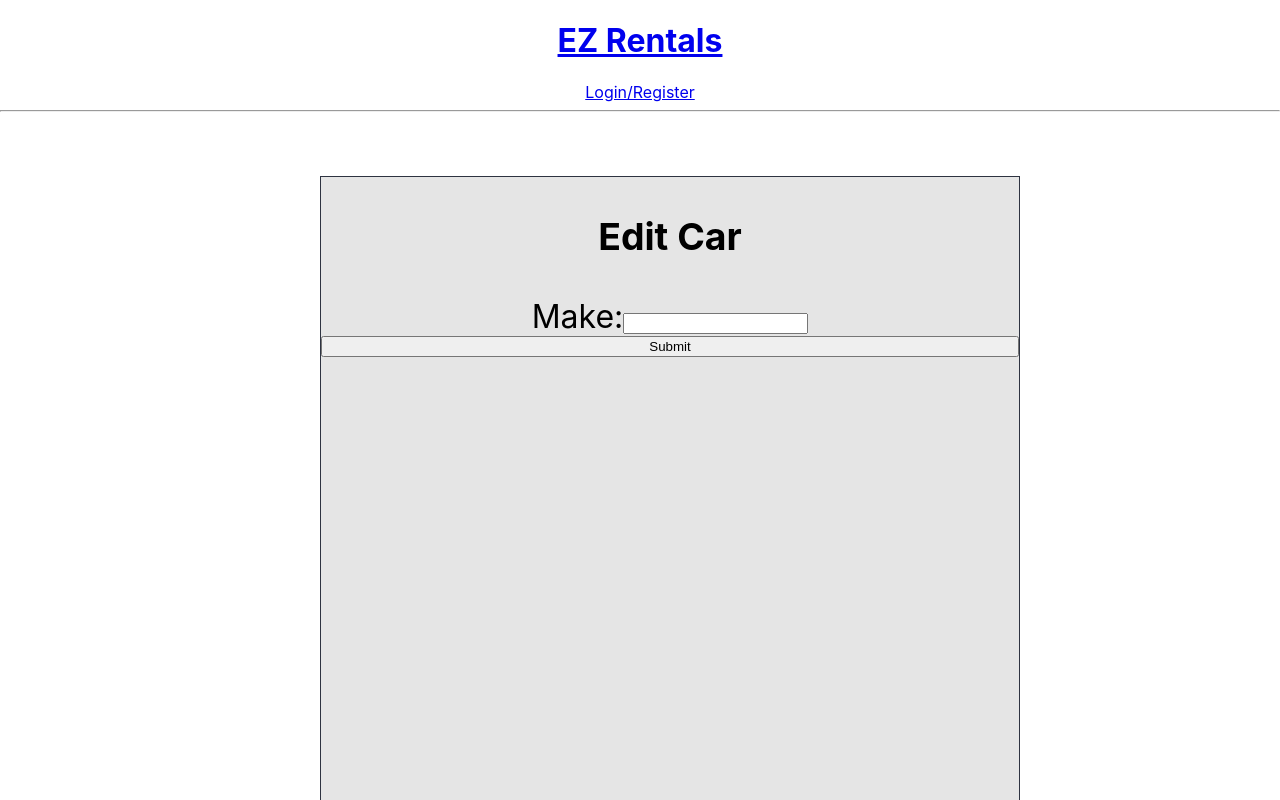
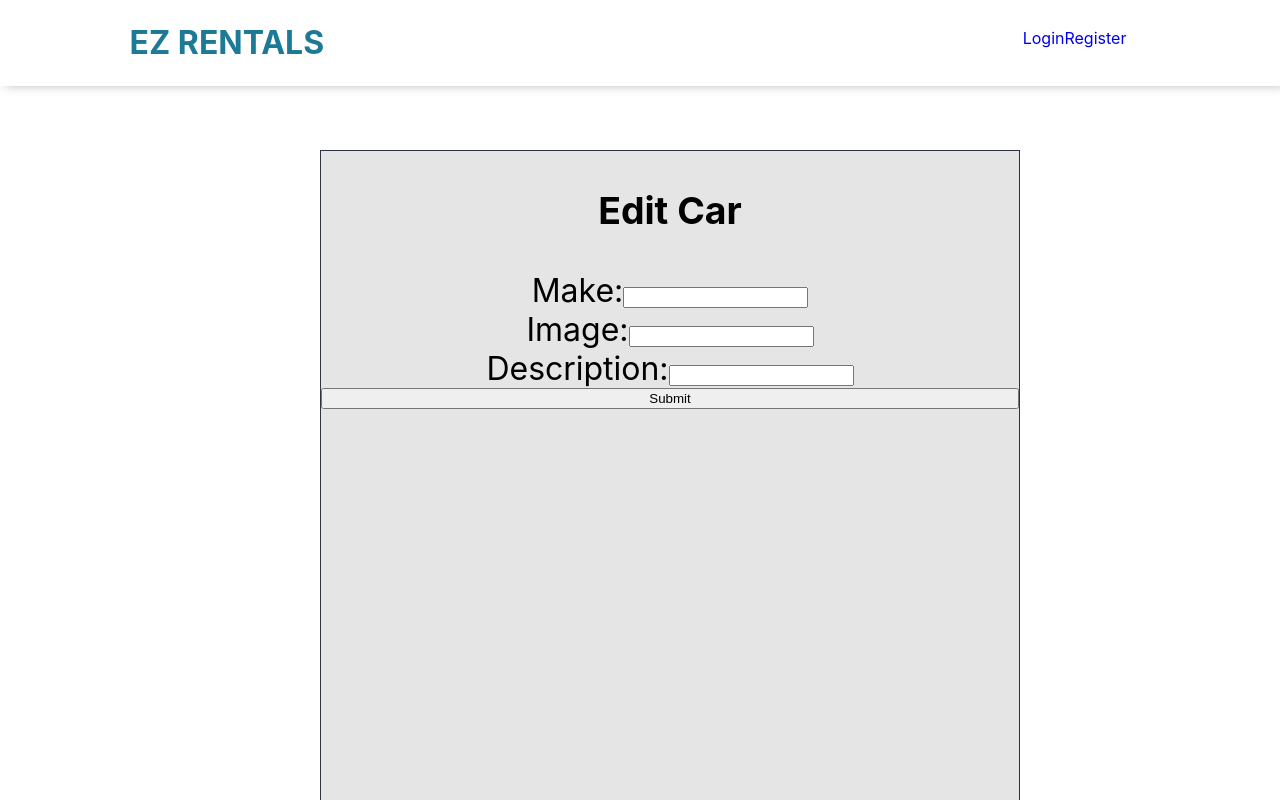
Before and after one commit to akram185/EZ-Rentals, a React (Create React App) app in the folder client/: page /cars/1/edit in a window 1280 px wide. Shown: the top 800 px of the page. Built offline with nearby package versions, Linux system fonts and the light colour scheme; no server answers.

Commit message:
edit and create fixed

```diff
--- /dev/null
+++ b/client/src/components/Header.css
@@ -0,0 +1,30 @@
+.logo {
+  font-size: xx-large;
+  color: #1c7a96;
+  text-align: left;
+  padding-left: 10%;
+}
+
+.ez, a {
+  text-decoration: none !important;
+}
+
+.login-register {
+  position: absolute;
+  text-align: right;
+  margin-right: 10%;
+  top: 3.5%;
+  right: 2%;
+}
+/* header {
+  display: flex;
+  flex-wrap: wrap;
+  flex-direction: column;
+} */
+.login{
+
+}
+header {
+  box-shadow: 5px 0px 10px 0px rgba(0, 0, 0, 0.253) !important;
+  padding: 2px;
+}
--- a/client/src/components/Header.jsx
+++ b/client/src/components/Header.jsx
@@ -1,20 +1,25 @@
 import React from 'react'
 import { Link } from 'react-router-dom'
+import './Header.css'
 
 export default function Header(props) {
   const { currentUser } = props
   return (
     <header>
-      <Link to='/' ><h1>EZ Rentals</h1></Link>
+      <Link className='ez' to='/'>
+        <h1 className='logo'>EZ RENTALS</h1>
+      </Link>
       {currentUser ? (
         <div>
           <p>{currentUser.username}</p>
           <button onClick={props.handleLogout}>logout</button>
         </div>
       ) : (
-        <Link to='/login'>Login/Register</Link>
+        <div className='login-register'>
+            <Link className='login' to='/login'>Login</Link>
+            <Link className='register' to='/register'>Register</Link>
+        </div>
       )}
-      <hr />
       {currentUser && (
         <>
           <Link to='/cars'>Cars</Link>
--- a/client/src/screens/CarCreate.jsx
+++ b/client/src/screens/CarCreate.jsx
@@ -42,13 +42,13 @@ import React, { useState } from 'react'
 //   )
 // }
 
-
 export default function CarCreate(props) {
   const [formData, setFormData] = useState({
     make: '',
     imageURL: '',
+    description: '',
   })
-  const { make, imageURL } = formData
+  const { make, imageURL, description } = formData
   const { createSubmit } = props
 
   const handleChange = (e) => {
@@ -79,7 +79,15 @@ export default function CarCreate(props) {
           onChange={handleChange}
         />
       </label>
-
+      <label>
+        Description:
+        <input
+          type='text'
+          name='description'
+          value={description}
+          onChange={handleChange}
+        />
+      </label>
       <button>Submit</button>
     </form>
   )
--- a/client/src/screens/CarEdit.jsx
+++ b/client/src/screens/CarEdit.jsx
@@ -1,21 +1,27 @@
 import React, { useEffect, useState } from 'react'
-import { useParams } from 'react-router-dom'
+import { useParams, useHistory } from 'react-router-dom'
 import { getOneCar } from '../services/cars'
 
 export default function CarEdit(props) {
   const [formData, setFormData] = useState({
     make: '',
+    imageURL: '',
+    description: '',
   })
-  const { make } = formData
+  const { make, imageURL, description } = formData
   const { id } = useParams()
   const { cars, updateSubmit } = props
+  const history = useHistory()
 
   useEffect(() => {
     const prefilForm = () => {
-      const singleCar = props.cars.find((car) => {
-        return car.id === Number(id)
+      const singleCar = cars.find((car) => car.id === Number(id))
+
+      setFormData({
+        make: singleCar.make,
+        imageURL: singleCar.imageURL,
+        description: singleCar.description,
       })
-      setFormData({ make: singleCar.make })
     }
     if (cars.length) {
       prefilForm()
@@ -23,20 +29,43 @@ export default function CarEdit(props) {
   }, [cars])
 
   const handleChange = (e) => {
-    const { value } = e.target
-    setFormData({ make: value })
+    const { name, value } = e.target
+    const editData = { [name]: value }
+    setFormData((formData) => {
+      return { ...formData, ...editData }
+    })
   }
   return (
-    <form onSubmit={(e) => {
-      e.preventDefault()
-      updateSubmit(id, formData)
-    }}>
+    <form
+      onSubmit={(e) => {
+        e.preventDefault()
+        updateSubmit(id, formData)
+        history.push('/')
+      }}
+    >
       <h3>Edit Car</h3>
       <label>
         Make:
-        <input type='text' value={make} onChange={handleChange} />
+        <input type='text' name='make' value={make} onChange={handleChange} />
       </label>
-
+      <label>
+        Image:
+        <input
+          type='text'
+          name='imageURL'
+          value={imageURL}
+          onChange={handleChange}
+        />
+      </label>
+      <label>
+        Description:
+        <input
+          type='text'
+          name='description'
+          value={description}
+          onChange={handleChange}
+        />
+      </label>
       <button>Submit</button>
     </form>
   )
--- a/client/src/screens/Cars.jsx
+++ b/client/src/screens/Cars.jsx
@@ -10,9 +10,9 @@ export default function Cars(props) {
         <React.Fragment key={car.id}>
           <Link to={`/cars/${car.id}`}>
             <p>{car.make}</p>
-            <img src={car.imageURL} />
           </Link>
-
+          <img src={car.imageURL} />
+          <p>{car.description}</p>
           {currentUser && currentUser.id === car.user_id && (
             <>
               <Link to={`/cars/${car.id}/edit`}>
--- a/client/src/screens/Vehicles.css
+++ b/client/src/screens/Vehicles.css
@@ -1,41 +1,20 @@
-/* body {
-  background-attachment: fixed;
-  background-size: cover;
-  background-repeat: no-repeat;
-  background-image: url(./track.jpg);
-} */
-/* nav {
-  text-align: center;
-  background-color: white;
-  box-shadow: 5px 10px 20px 2px rgba(0, 0, 0, 0.253) !important;
-} */
-/* nav a {
-  margin: 5px 20px;
-  text-decoration: none;
-  font-family: 'Poppins', sans-serif;
-  font-weight: 400;
-  font-size: 20px;
-} */
-/* .royale {
-  margin-right: 100%;
-  font-size: xx-large;
-  color: #1c7a96;
-} */
-/* .home,
-.collection {
-  color: #1c7a96;
-} */
 
 .container{
   display: flex;
   flex-wrap: wrap;
   padding-left: 8%;
+  margin-top: 5%;
+}
+.card-img{
+  width: 30%;
 }
 
 .card {
   width: 25rem;
+  box-shadow: 5px 0px 10px 0px rgba(0, 0, 0, 0.253) !important;
   /* height: 50rem; */
   margin-bottom: 5%;
+  margin-right: 5%;
   /* flex-direction: row; */
   /* margin-right: 10%; */
 }
```
Also changed, not shown: 1 other file (tests, documents, lock files or other folders).
